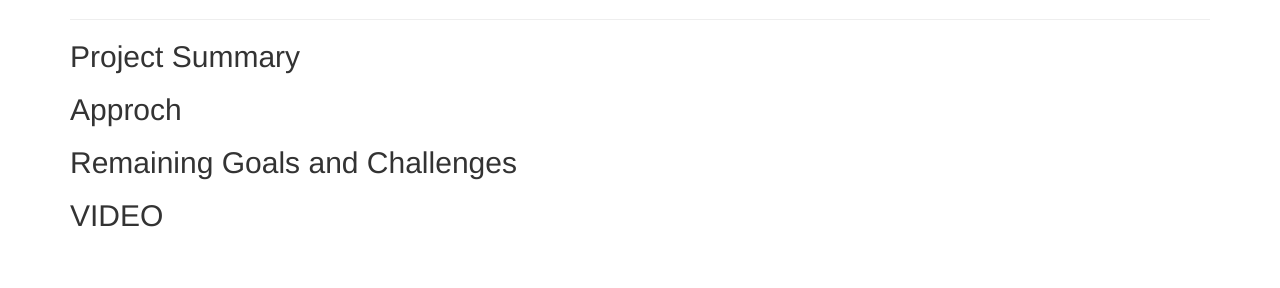
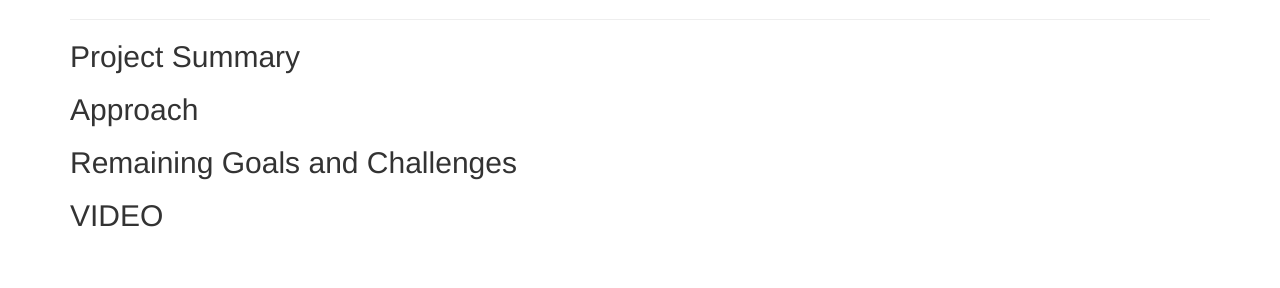
Before and after one commit to alonmaor/DashCraft, a Jekyll site: the page built from docs/status.md, in a window 1280 px wide. Shown: the part 133-421 px from the top of the page. Built offline with Jekyll 4.4.1, drawn with Linux system fonts in a browser that asks for light colours.

Commit message:
Update status.md

```diff
--- a/docs/status.md
+++ b/docs/status.md
@@ -5,7 +5,7 @@ title: Status
 
 ## Project Summary
 
-## Approch
+## Approach
 
 ## Remaining Goals and Challenges
 
```
